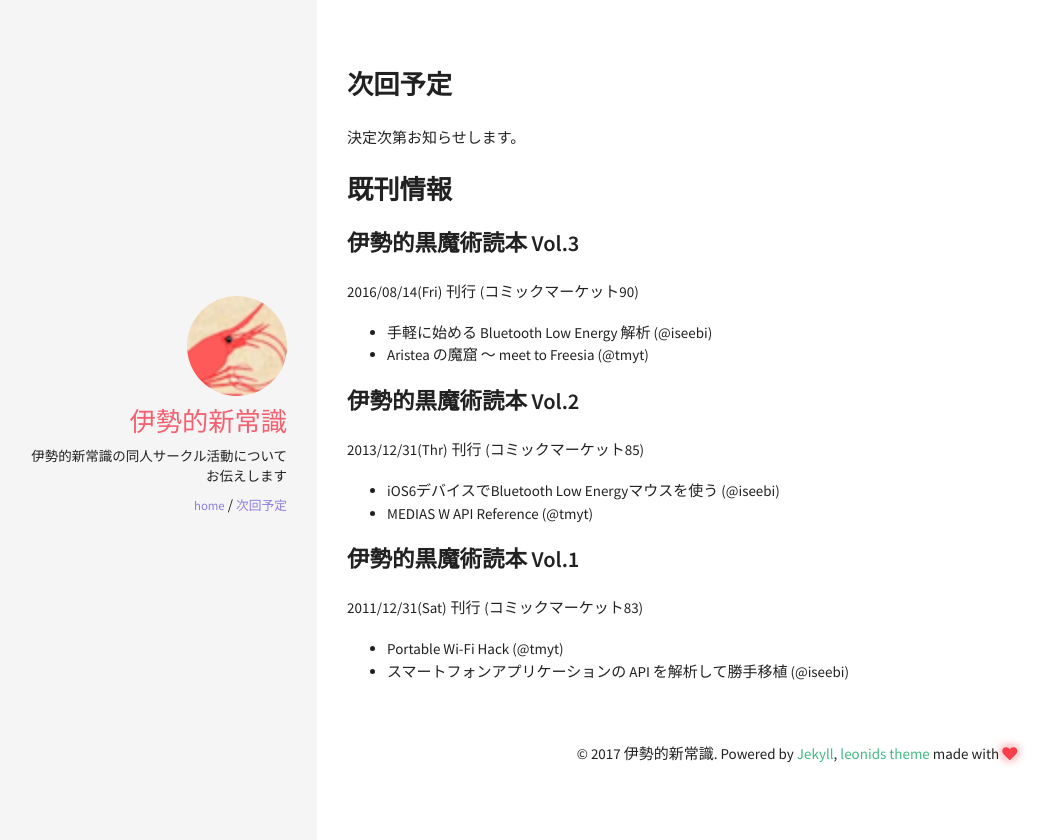
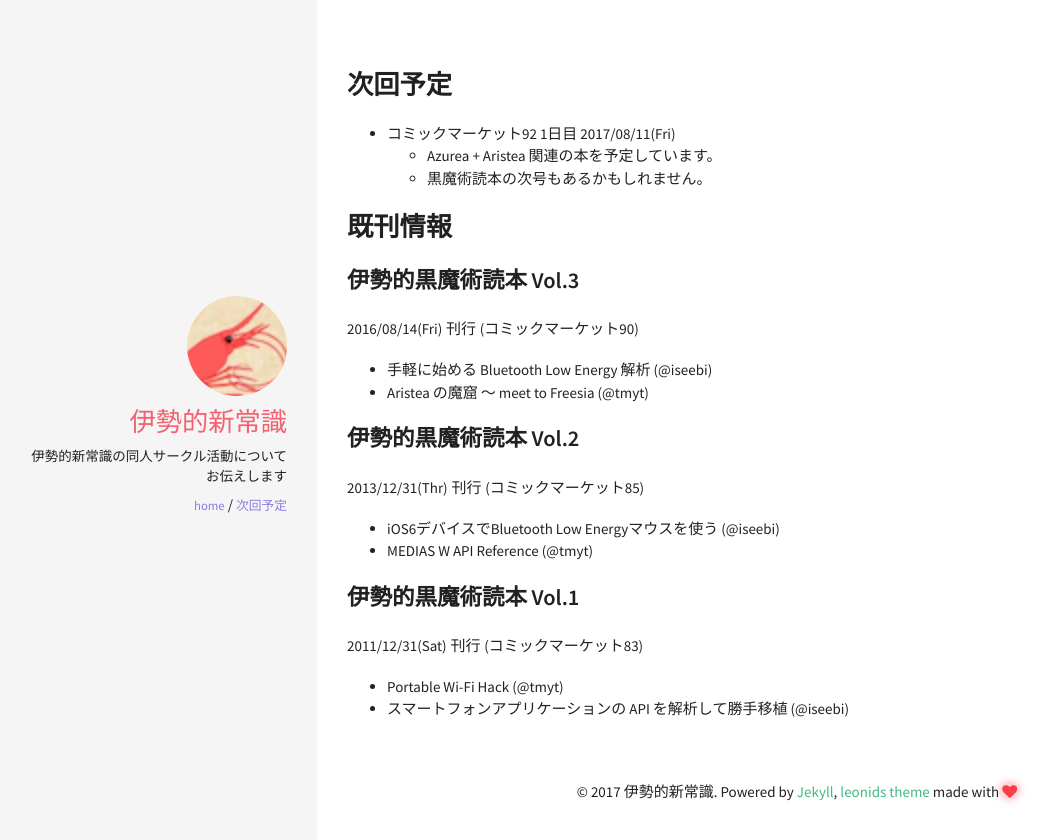
Before and after one commit to iseteki-circle/c.iseteki.net, a Jekyll site: the page built from index.md, in a window 1280 px wide. Shown: the top 840 px of the page, without its empty margins (3-1056 px from the left). Built offline with Jekyll 4.4.1, drawn with Linux system fonts in a browser that asks for light colours; our own code applies the rules of GitHub Pages for plain Markdown files.

Commit message:
C92 の告知足した

```diff
--- a/index.md
+++ b/index.md
@@ -4,8 +4,9 @@ layout: default
 
 ## 次回予定
 
-決定次第お知らせします。
-
+- コミックマーケット92 1日目 2017/08/11(Fri)
+    - Azurea + Aristea 関連の本を予定しています。
+    - 黒魔術読本の次号もあるかもしれません。
 
 ## 既刊情報
 
```
